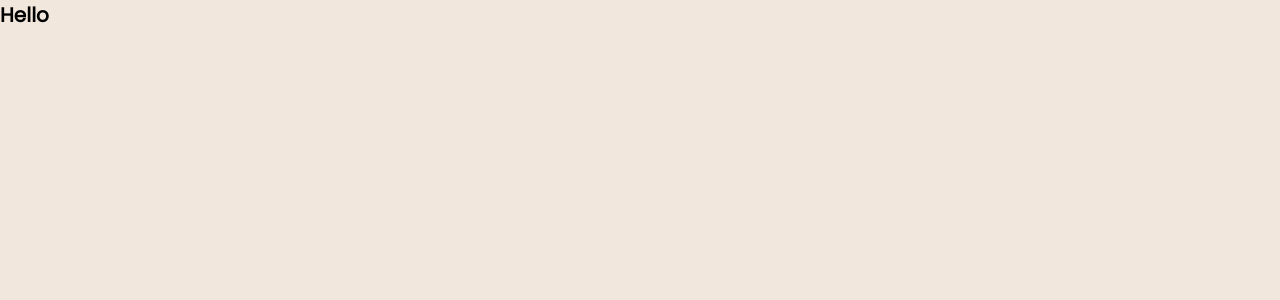
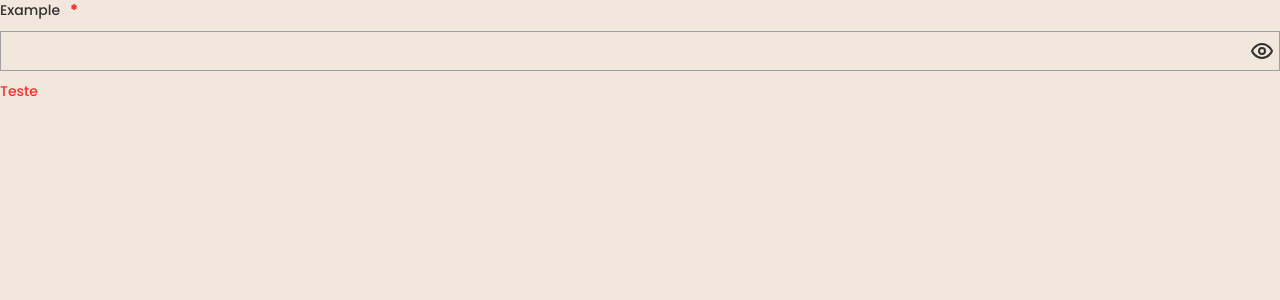
Before and after one commit to viniciusidacruz/elumini-it-test, a React (Vite) app: page / in a window 1280 px wide. Shown: the top 300 px of the page. Built offline with nearby package versions, Linux system fonts and the light colour scheme.

Commit message:
feat: :sparkles: update theme global
Update global theme implement new font and new variable for colors

```diff
--- a/index.html
+++ b/index.html
@@ -5,7 +5,10 @@
 
     <link rel="preconnect" href="https://fonts.googleapis.com" />
     <link rel="preconnect" href="https://fonts.gstatic.com" crossorigin />
-    <link href="https://fonts.googleapis.com/css2?family=Poppins&display=swap" rel="stylesheet" />
+    <link
+      href="https://fonts.googleapis.com/css2?family=Poppins:wght@400;500&display=swap"
+      rel="stylesheet"
+    />
 
     <link rel="icon" type="image/svg+xml" href="/favicon.svg" />
     <meta name="viewport" content="width=device-width, initial-scale=1.0" />
--- a/src/App.tsx
+++ b/src/App.tsx
@@ -1 +1,3 @@
-export const App = () => <h1>Hello</h1>;
+import { TextField } from './presentation/components';
+
+export const App = () => <TextField isPassword label="Example" message="Teste" required />;
--- a/src/presentation/styles/global.scss
+++ b/src/presentation/styles/global.scss
@@ -11,7 +11,12 @@
     --grey-300: #A0A0A0;
     --grey-700: #323232;
 
-    --font-family-default: 'Poppins', sans-serif;;
+    --danger: #f72f2f;
+
+    --font-family-default: 'Poppins', sans-serif;
+    --font-medium: 500;
+    --font-small: 1.4rem;
+    --font-xsmall: 1.2rem;
 
     --border-radius: 0.65rem;
 
@@ -36,6 +41,9 @@ button {
     cursor: pointer;
     transition: filter .2s ease;
 
+    background: transparent;
+    border: none;
+
     &:hover {
         filter: brightness(0.8);
     }
```
